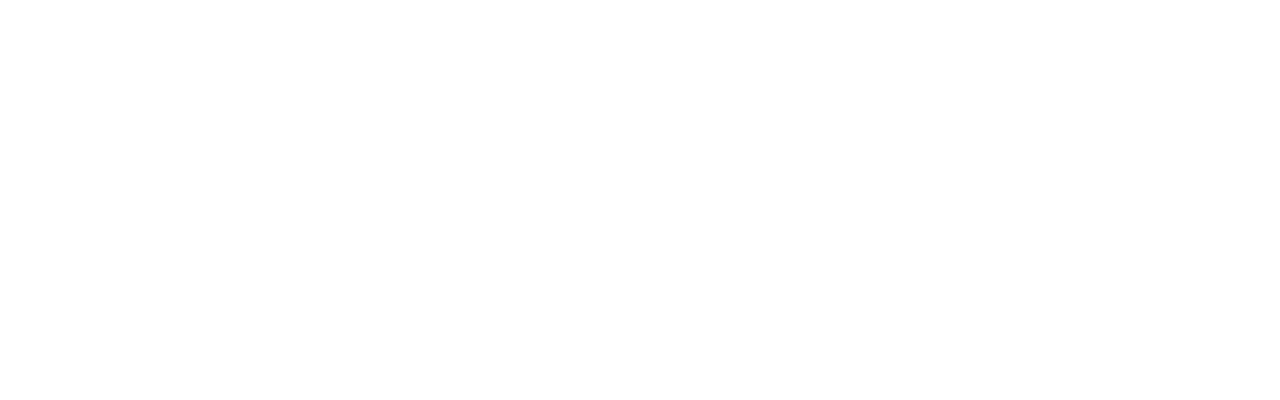
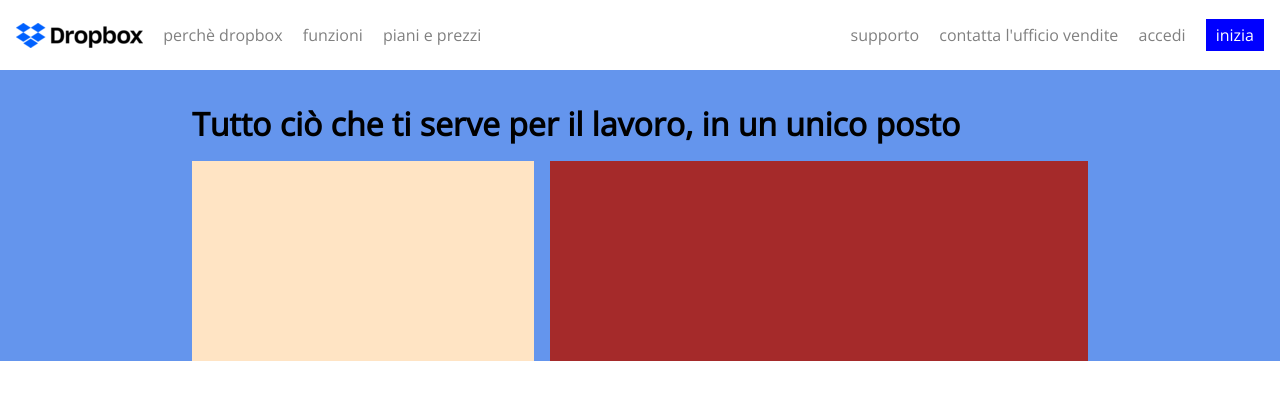
Before and after one commit to riccardococciolo/htmlcss-dropbox, a plain HTML site: page index.html in a window 1280 px wide. Drawn offline with nearby package versions, Linux system fonts and the light colour scheme.

Commit message:
add: header

```diff
--- a/css/style.css
+++ b/css/style.css
@@ -11,3 +11,70 @@ img {
 body {
     font-family: 'Open Sans', sans-serif;
 }
+
+/* common */
+.vertical-align {
+    vertical-align: middle;
+}
+
+/* header */
+header {
+    background-color: cornflowerblue;
+}
+
+/* nav */
+nav {
+    height: 70px;
+    width: 100%;
+    background-color: white;
+    /* position: fixed; */
+    display: flex;
+    justify-content: space-between;
+    align-items: center;
+    padding: 0 1rem;
+    z-index: 9999;
+}
+
+.nav-link {
+    margin-left: 1rem;
+    color: grey;
+}
+
+.button {
+    padding: 5px 10px;
+    color: white;
+}
+
+.blu {
+    background-color: blue;
+}
+
+/* hero */
+.container-hero {
+    width: 70%;
+    max-width: 1100px;
+    margin: 2rem auto;
+}
+
+.hero-flex {
+    display: flex;
+    flex-wrap: wrap;
+    gap: 1rem;
+}
+
+h1 {
+    font-weight: bold;
+    width: 100%;
+}
+
+.hero-col-small {
+    width: calc(40% - 1rem);
+    height: 200px;
+    background-color: bisque;
+}
+
+.hero-col-big {
+    width: 60%;
+    height: 200px;
+    background-color: brown;
+}
--- a/index.html
+++ b/index.html
@@ -1,5 +1,6 @@
 <!DOCTYPE html>
 <html lang="en">
+
 <head>
     <meta charset="UTF-8">
     <meta name="viewport" content="width=device-width, initial-scale=1.0">
@@ -9,7 +10,41 @@
     <link href="https://fonts.googleapis.com/css2?family=Open+Sans:wght@300&display=swap" rel="stylesheet">
     <title>dropbox</title>
 </head>
+
 <body>
+    <!-- header -->
+    <header>
+        <!-- nav -->
+        <nav>
+            <div class="nav-left">
+                <img class="logo vertical-align" src="img/logo-small.png" alt="logo">
+                <a class="nav-link vertical-align">perchè dropbox</a>
+                <a class="nav-link vertical-align">funzioni</a>
+                <a class="nav-link vertical-align">piani e prezzi</a>
+            </div>
+            <div class="nav-right">
+                <a class="nav-link">supporto</a>
+                <a class="nav-link">contatta l'ufficio vendite</a>
+                <a class="nav-link">accedi</a>
+                <a class="nav-link button blu">inizia</a>
+            </div>
+        </nav>
+        <!-- /nav -->
+        <div class="container-hero">
+            <div class="hero-flex">
+                <h1>Tutto ciò che ti serve per il lavoro, in un unico posto</h1>
+                <div class="hero-col-small">
+
+                </div>
+                <div class="hero-col-big">
+
+                </div>
+            </div>
+        </div>
+    </header>
+    <!-- /header -->
+
 
 </body>
+
 </html>
```
